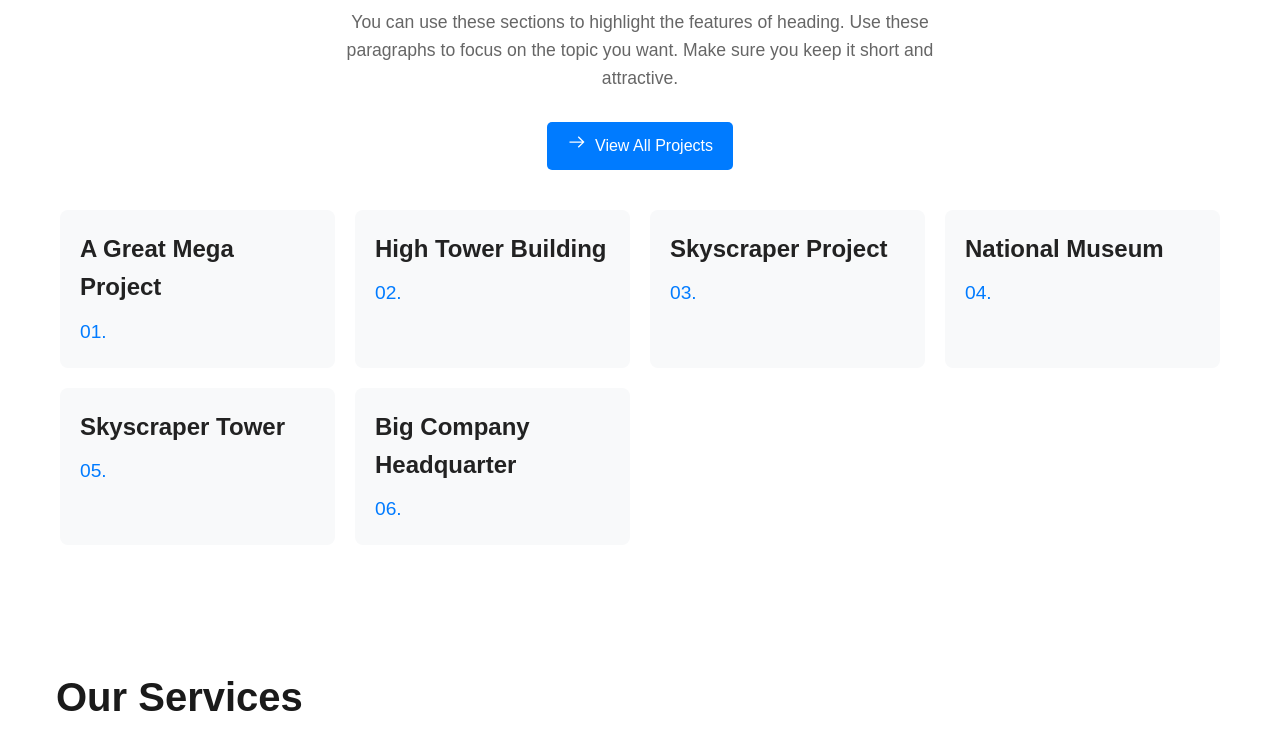
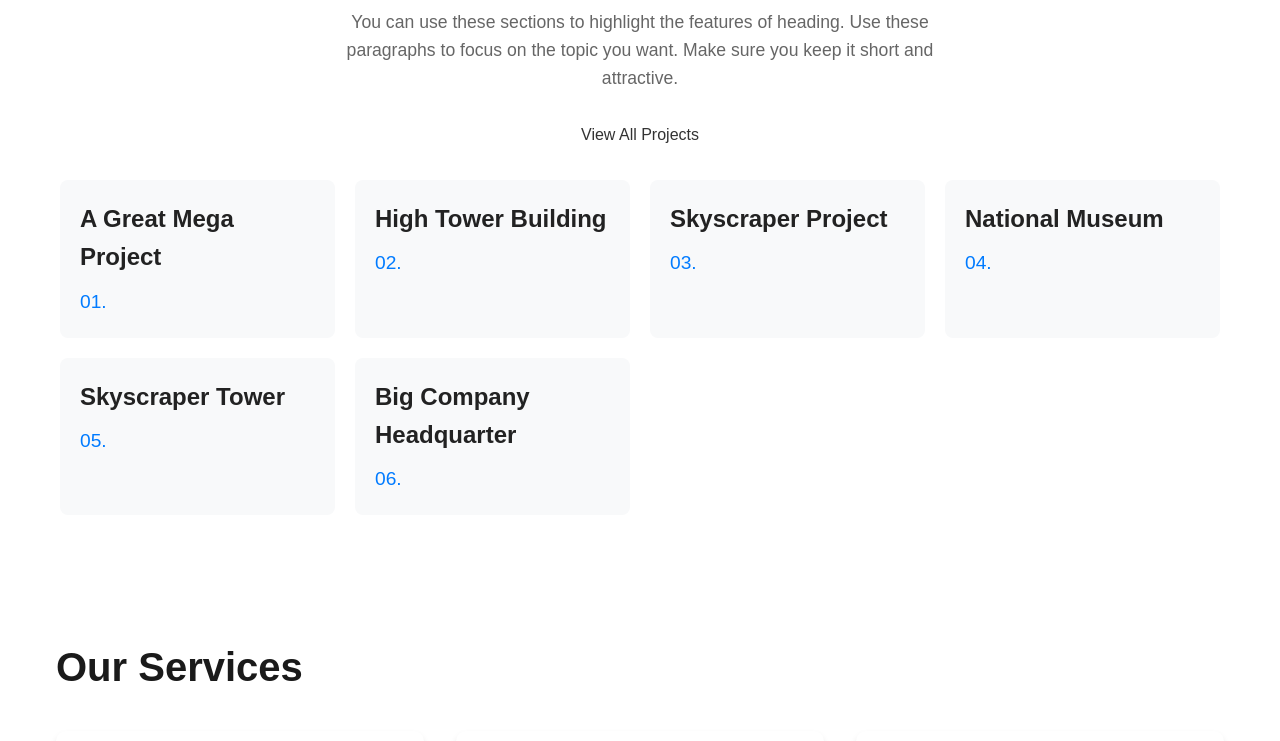
Before and after one commit to darhrmsarm03/Buildstrong-Construction, a plain HTML site: page index.html in a window 1280 px wide. Shown: the part 940-1681 px from the top of the page. Drawn offline with Linux system fonts and the light colour scheme.

Commit message:
removed span

```diff
--- a/index.html
+++ b/index.html
@@ -37,13 +37,7 @@
         <p class="section-description">
             You can use these sections to highlight the features of heading. Use these paragraphs to focus on the topic you want. Make sure you keep it short and attractive.
         </p>
-        <div class="button-container">
-            <a href="#" class="view-all-button">
-                <span class="button-icon">
-                    <svg xmlns="http://www.w3.org/2000/svg" viewBox="0 0 32 32">
-                        <path d="M 18.71875 6.78125 L 17.28125 8.21875 L 24.0625 15 L 4 15 L 4 17 L 24.0625 17 L 17.28125 23.78125 L 18.71875 25.21875 L 27.21875 16.71875 L 27.90625 16 L 27.21875 15.28125 Z"></path>
-                    </svg>
-                </span>
+
                 <span class="button-text">View All Projects</span>
             </a>
         </div>
```
